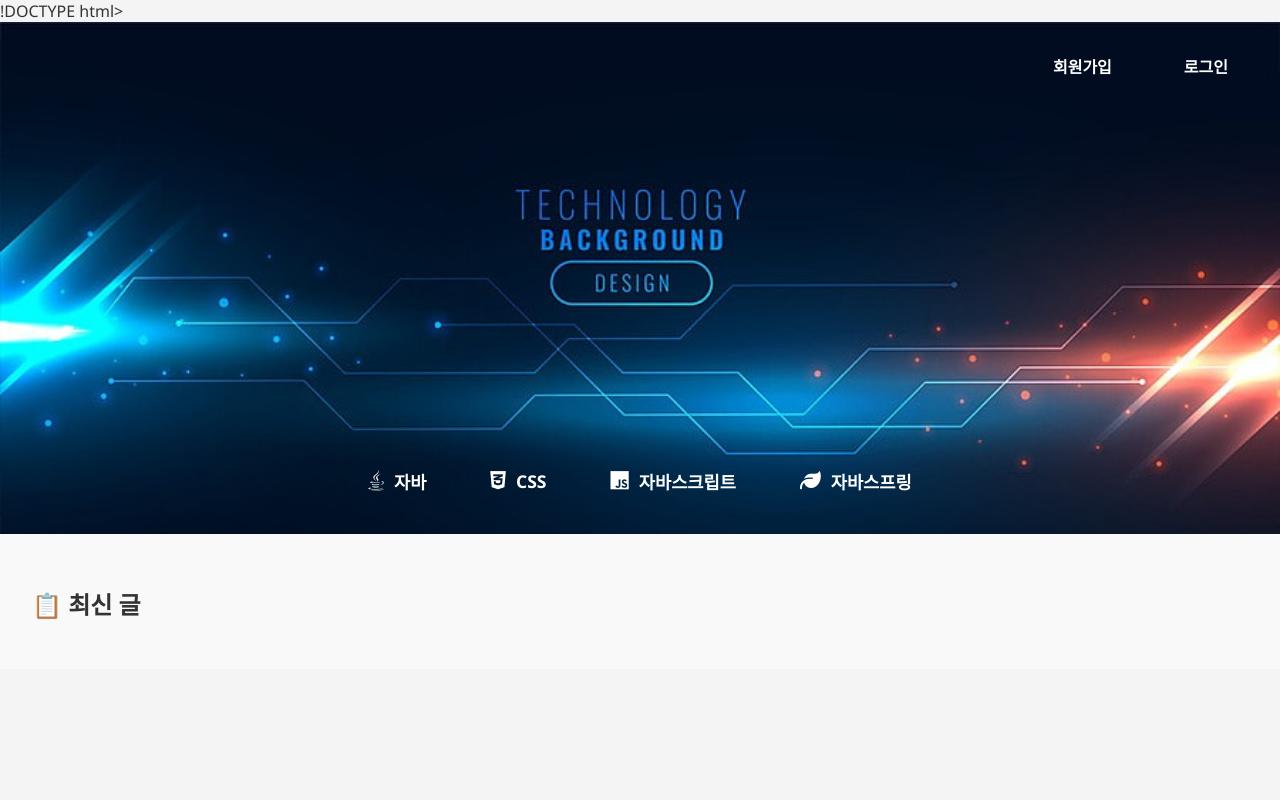
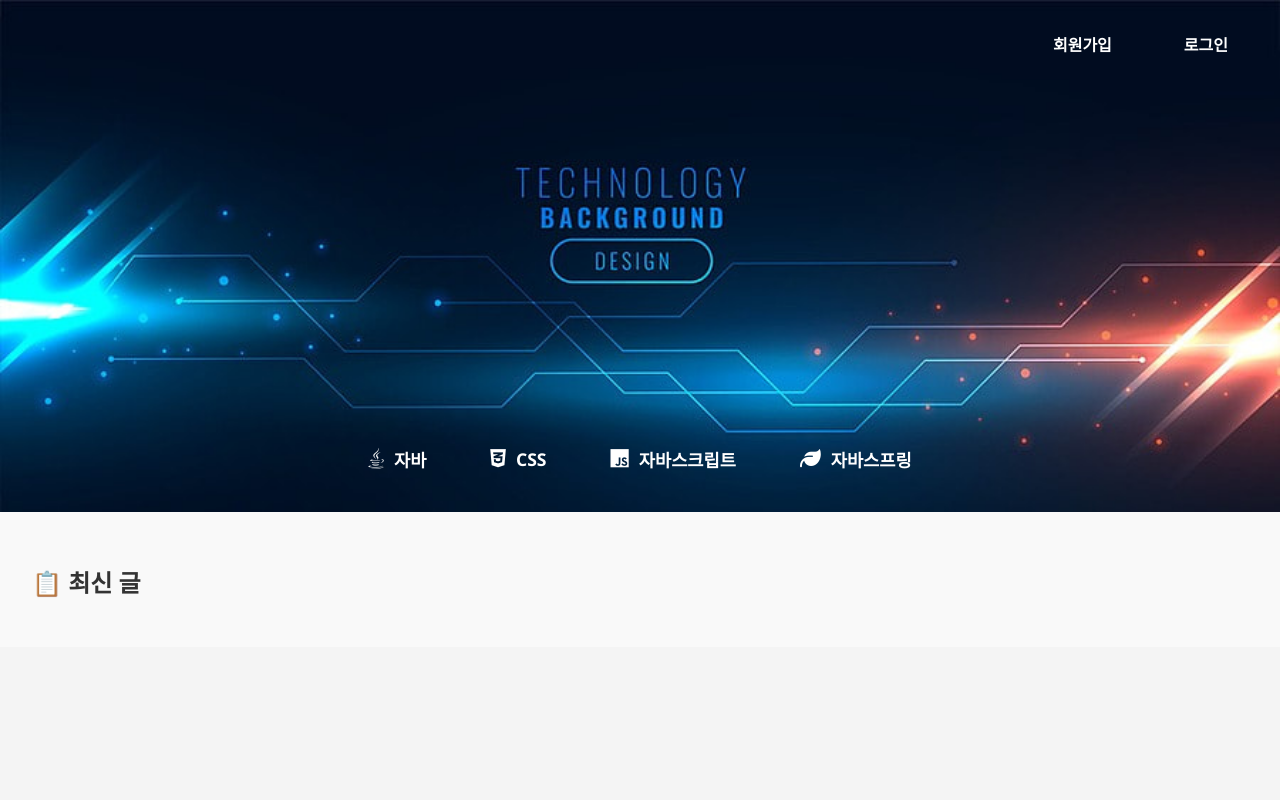
Before and after one commit to JY-lax/Jaeyoung-blog, a Flask app: page /main in a window 1280 px wide. Run offline with Flask 3, Linux system fonts and the light colour scheme.

Commit message:
뻘짓한번더함

```diff
--- a/templates/main.html
+++ b/templates/main.html
@@ -1,4 +1,4 @@
-!DOCTYPE html>
+<!DOCTYPE html>
 <html lang="ko">
 <head>
   <meta charset="UTF-8">
@@ -14,7 +14,7 @@
       <nav class="navbar">
         <ul>
           {% if session.get('user') %}
-            <li><a href="{{ url_for('write') }}" class="nav-btn">글쓰기</a></li>
+            <li><a href="{{ url_for('write_category', category='java') }}" class="nav-btn">글쓰기</a></li>
             <li><a href="{{ url_for('logout') }}" class="nav-btn">로그아웃</a></li>
             <li><a href="{{ url_for('profile') }}" class="nav-btn">프로필</a></li>
           {% else %}
```
Lines whose indentation alone changed are shown as unchanged.
